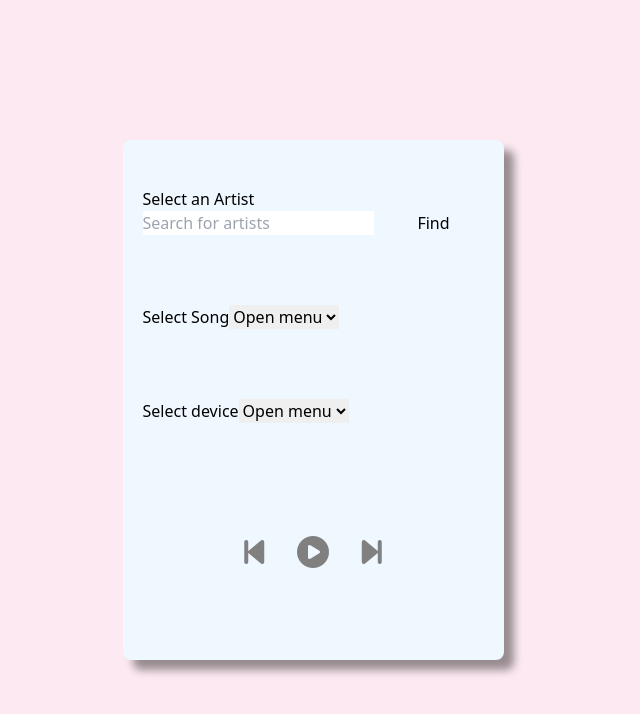
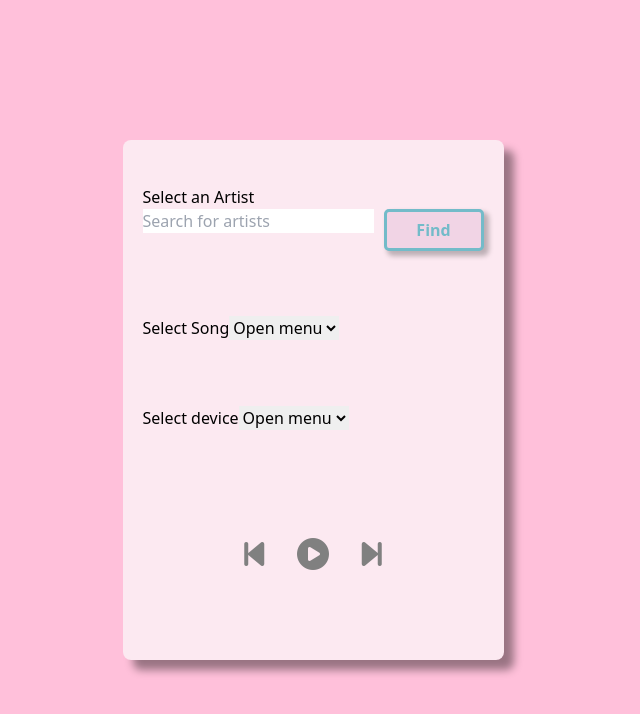
Before and after one commit to ALADM2/Playlist_Creator, a React (Vite) app: page /mainpage in a window 1280 px wide. Shown: the top 714 px of the page, without its empty margins (327-967 px from the left). Built offline with nearby package versions, Linux system fonts and the light colour scheme.

Commit message:
style main page

```diff
--- a/src/App.css
+++ b/src/App.css
@@ -3,7 +3,7 @@
     display: flex;
     justify-content: center;
     align-items: center;
-    background-color: #FCE9F1;
+    background-color: #ffc0da;
 }
 
 .logpage {
--- a/src/components/CSS/Dropdown.css
+++ b/src/components/CSS/Dropdown.css
@@ -0,0 +1,3 @@
+.dropdown{
+    width: 100%;
+}
--- a/src/components/CSS/InfoPanel.css
+++ b/src/components/CSS/InfoPanel.css
@@ -4,6 +4,9 @@
     justify-content: center;
     align-items: center;
     gap: 30px;
+    padding: 10px;
+    box-shadow: 4px 4px 4px 4px rgba(0, 0, 0, 0.1);
+    border-radius: 5px;
 }
 
 .albumImg>img {
--- a/src/components/CSS/Input.css
+++ b/src/components/CSS/Input.css
@@ -10,8 +10,9 @@
 }
 
 .inputDiv>button{
-    height: fit-content;
     width: -webkit-fill-available;
+    min-height: 42px;
+    background: #F1D4E5;
 }
 
 .inputDiv>div>ul{
--- a/src/components/CSS/LogPage.css
+++ b/src/components/CSS/LogPage.css
@@ -16,24 +16,8 @@
 }
 
 .logpage>button {
+   width: 80%;
    padding: 15px;
-   width: 80%;
-   font-weight: bold;
-   background: #F1D4E5;
-   border: 3px solid #73BBC9;
-   color: #73BBC9;
-   border-radius: 5px;
-   box-shadow: 4px 4px 5px 1px rgba(0, 0, 0, 0.25);
-}
-
-.logpage>button:hover {
-   background: #080202;
-   color: white;
-}
-
-.logpage>button:active {
-   transform: translateY(4px);
-   box-shadow: 0px 0px 0px 0px rgba(0, 0, 0, 0.75);
 }
 
 @media (max-width: 700px) {
--- a/src/components/CSS/MainPage.css
+++ b/src/components/CSS/MainPage.css
@@ -5,7 +5,7 @@
   padding: 20px;
   justify-content: space-around;
   gap: 30px;
-  background-color: aliceblue;
+  background-color: #FCE9F1;
   border-radius: 8px;
   box-shadow: 10px 10px 8px rgba(0, 0, 0, 0.4);
 }
--- a/src/components/DropDown.jsx
+++ b/src/components/DropDown.jsx
@@ -45,7 +45,7 @@ const DropDown = (props) => {
     }
 
     return (
-        <div>
+        <div className='dropdown'>
             <label htmlFor="options" className="block mb-2 text-sm font-medium text-gray-900 dark:text-white">
                 {props.data == 'topSongs' ? 'Select Song' : 'Select device'}
             </label>
--- a/src/components/Input.jsx
+++ b/src/components/Input.jsx
@@ -91,7 +91,7 @@ const Input = (props) => {
                 )
                 }
                 {!loading ? (
-                    <button onClick={handleClick} type="submit" className="text-white bg-blue-700 hover:bg-blue-800 focus:ring-4 focus:outline-none focus:ring-blue-300 font-medium rounded-lg text-sm w-full sm:w-auto px-5 py-2.5 text-center dark:bg-blue-600 dark:hover:bg-blue-700 dark:focus:ring-blue-800">
+                    <button onClick={handleClick} type="submit">
                         {props.data === 'playlist' ? (<p>Create</p>) : (<p>Find</p>)}
                     </button>
                 ) : (
--- a/src/index.css
+++ b/src/index.css
@@ -15,6 +15,21 @@ body {
   width: 100%;
 }
 
-button{
+button {
   min-width: 100px;
+  font-weight: bold;
+  background: #F1D4E5;
+  border: 3px solid #73BBC9;
+  color: #73BBC9;
+  border-radius: 5px;
+  box-shadow: 4px 4px 5px 1px rgba(0, 0, 0, 0.25);
 }
+
+button:hover {
+  background: #080202;
+}
+
+button:active {
+  transform: translateY(4px);
+  box-shadow: 0px 0px 0px 0px rgba(0, 0, 0, 0.75);
+}
```
